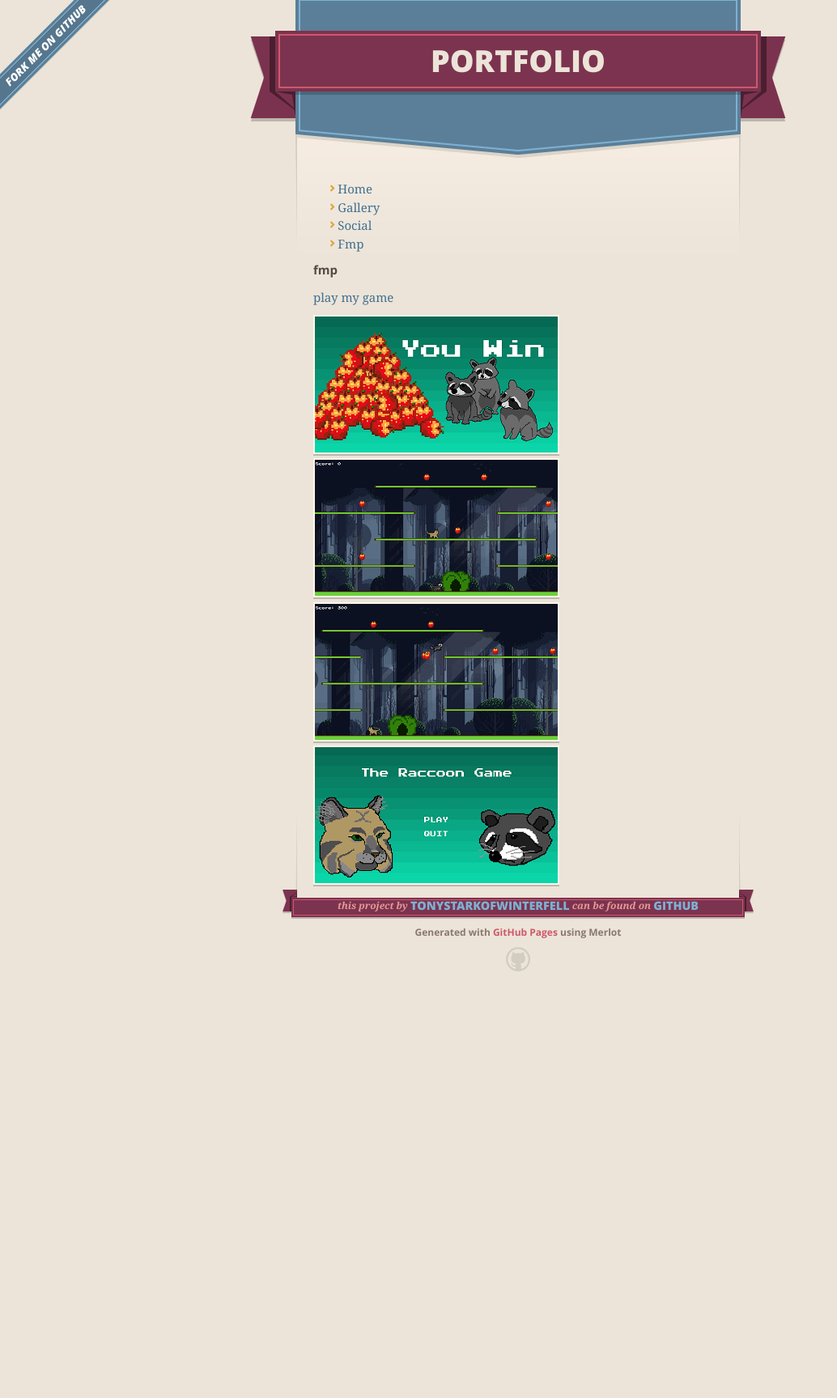
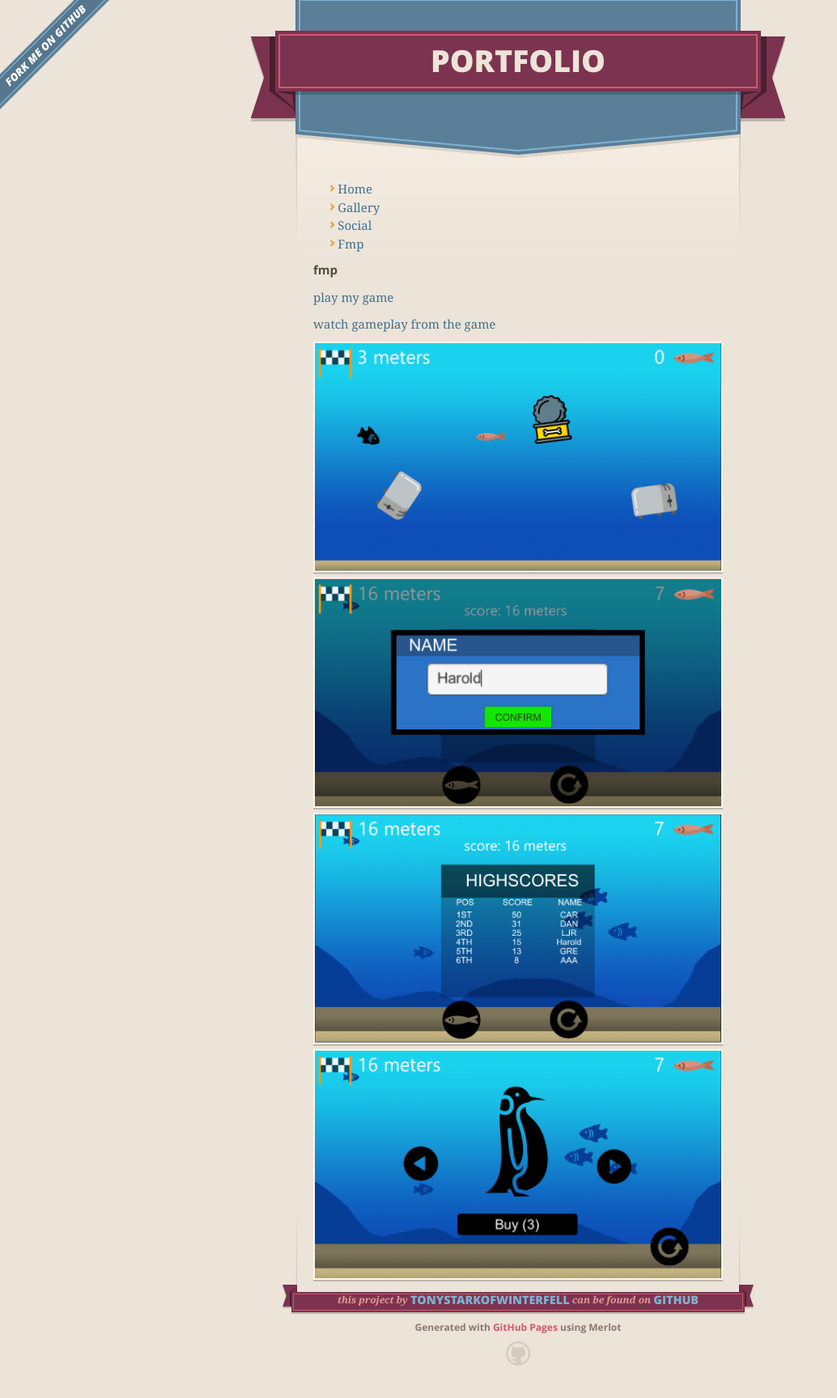
Before and after one commit to TonyStarkOfWinterfell/portfolio, a Jekyll site: the page built from fmp.md, in a window 1280 px wide. Shown: the whole page at 81% size, without its empty margins (0-1034 px from the left). Built offline with Jekyll 4.4.1, drawn with Linux system fonts in a browser that asks for light colours; our own code applies the rules of GitHub Pages for plain Markdown files; the repository's description, which GitHub fills in, is left out; before the commit the page ends 1240 px from its top, so only the background shows below that.

Commit message:
Update fmp.md

```diff
--- a/fmp.md
+++ b/fmp.md
@@ -2,18 +2,20 @@
 
 [play my game](https://tonystarkofwinterfell.github.io/WebGLLink/index.html)
 
+[watch gameplay from the game](https://youtu.be/kbTqX8ScaqQ)
+
 
 <div>
       <a class="example-image-link" href="assets/Fmp/Level.PNG" data-lightbox="example-set" data-title="Click the right half of the image to move forward.">
-        <img class="example-image" src="assets/Gallery/EndScene_thumb.png" alt=""/>
+        <img class="example-image" src="assets/Fmp/Level.PNG" alt=""/>
   </a>
       <a class="example-image-link" href="assets/Fmp/input.PNG" data-lightbox="example-set" data-title="Or press the right arrow on your keyboard.">
-        <img class="example-image" src="assets/Gallery/Game lvl1_thumb.png" alt="" />
+        <img class="example-image" src="assets/Fmp/input.PNG" alt="" />
   </a>
       <a class="example-image-link" href="assets/Fmp/Menu.PNG" data-lightbox="example-set" data-title="The next image in the set is preloaded as you're viewing.">
-        <img class="example-image" src="assets/Gallery/PickUp_thumb.png" alt="" />
+        <img class="example-image" src="assets/Fmp/Menu.PNG" alt="" />
   </a>
       <a class="example-image-link" href="assets/Fmp/Shop.PNG" data-lightbox="example-set" data-title="Click anywhere outside the image or the X to the right to close.">
-        <img class="example-image" src="assets/Gallery/TitleScreen_thumb.png" alt="" />
+        <img class="example-image" src="assets/Fmp/Shop.PNG" alt="" />
   </a>
     </div>
```
